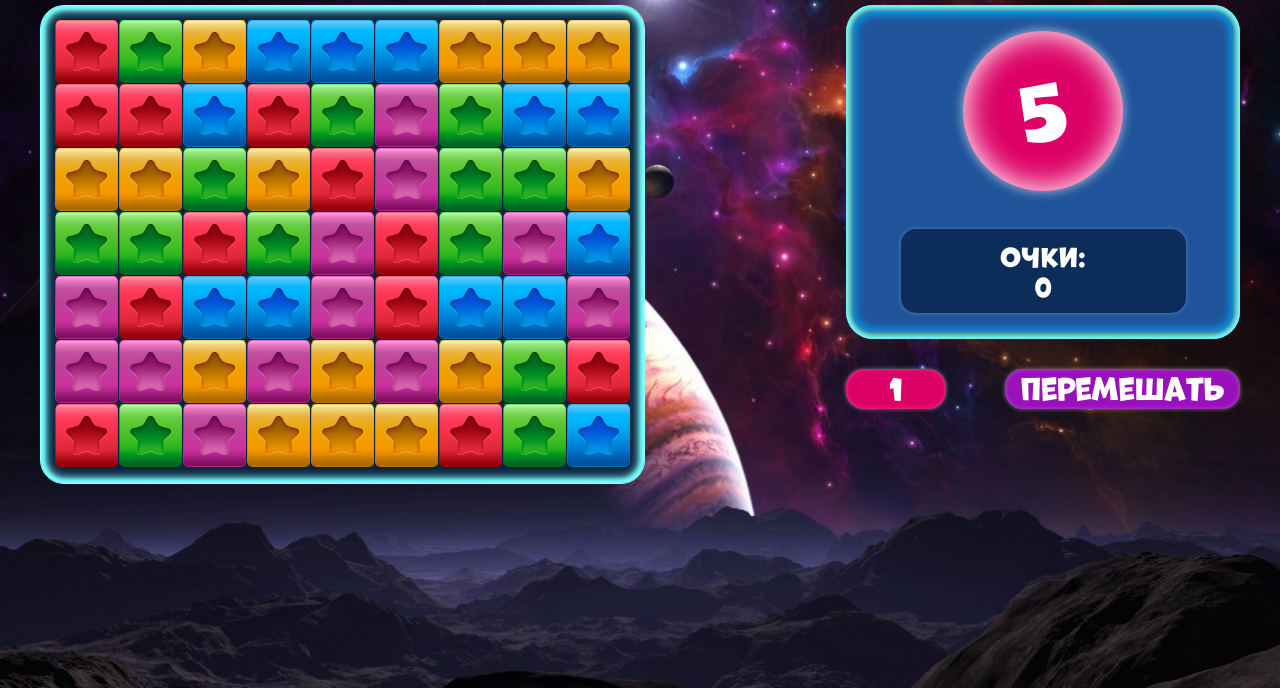
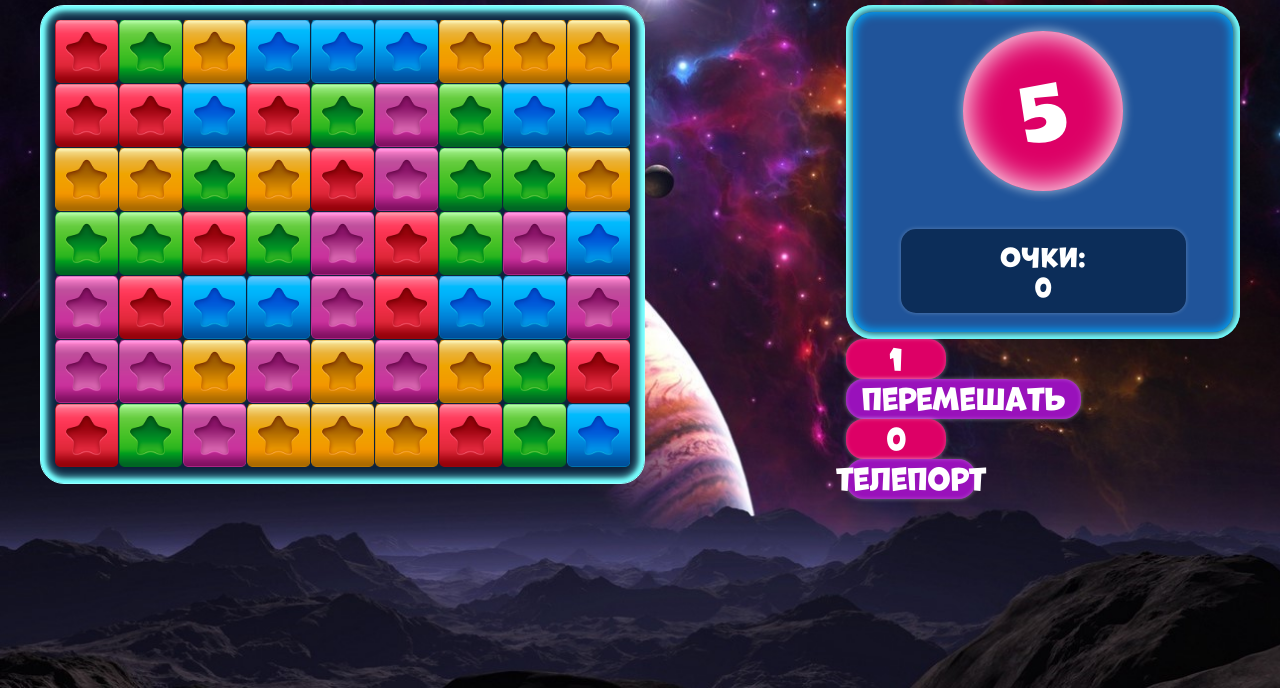
Before and after one commit to A1zag/Blast-game, a plain HTML site: page index.html in a window 1280 px wide. Shown: the part 112-800 px from the top of the page. Drawn offline with Linux system fonts and the light colour scheme; files whose address does not match are found by name.

Commit message:
Update index.html

```diff
--- a/index.html
+++ b/index.html
@@ -58,13 +58,18 @@
             </div><!--score_block-->
           </div><!--panel-->
         </div><!--out-->
-        <div class="mix_block">
+        <div class="skill_block">
           <p id="quantityMix" class="red ellipse">0</p>
           <button id="mix" class="purple ellipse">перемешать</button>
+        </div><!--mix_block-->
+        <div class="skill_block">
+          <p id="quantitySwap" class="red ellipse">0</p>
+          <button id="swap" class="purple ellipse">телепорт</button>
         </div><!--mix_block-->
       </div><!--right-->
     </main>
     <script src="assets/js/Cube.js" ></script>
+    <!-- <script src="assets/js/GameArea.js" ></script> -->
     <script src="assets/js/place.js" ></script>
   </body>
 </html>
```
